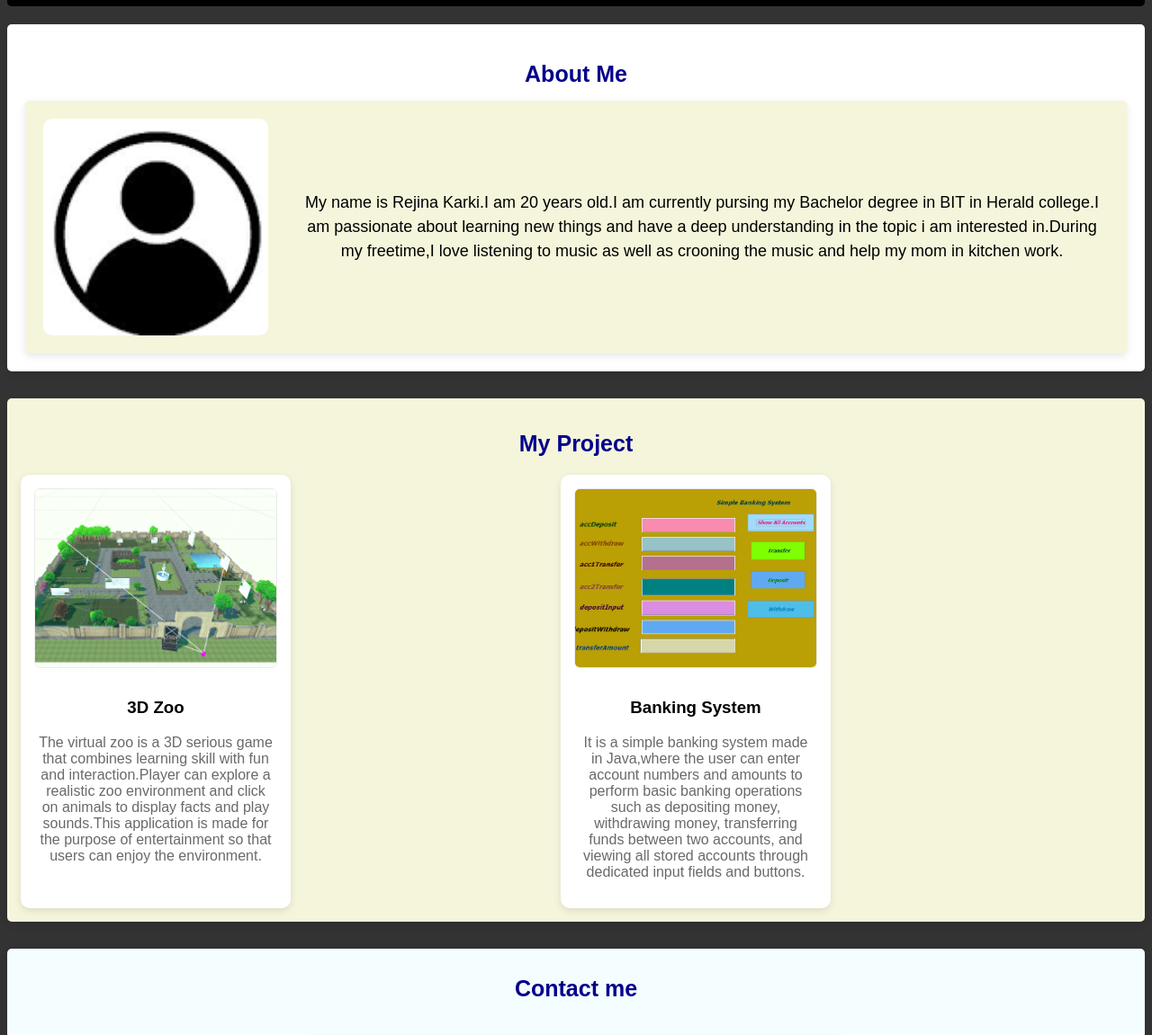
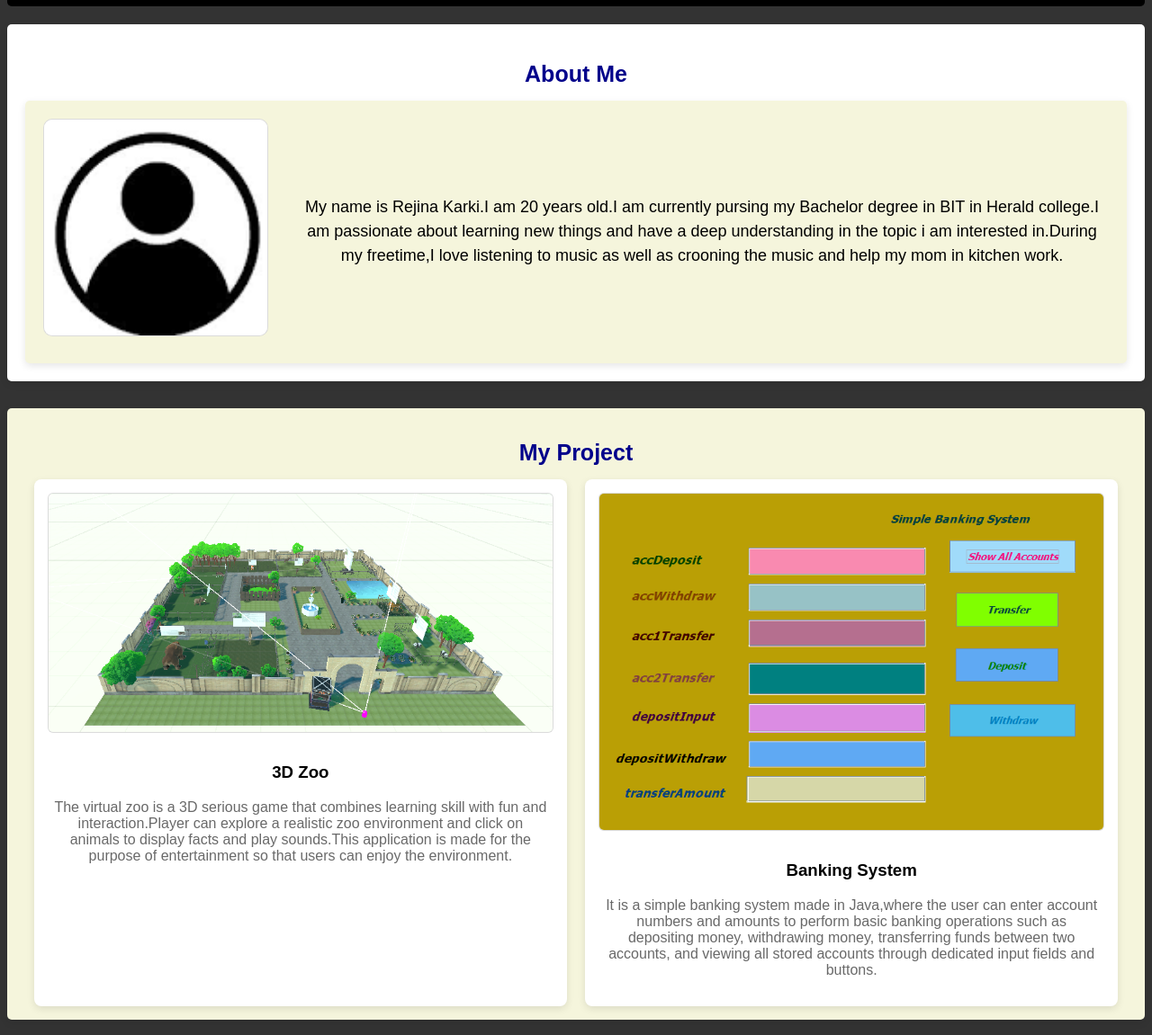
Before and after one commit to rejina0914/portfolio_RejinaKarki, a plain HTML site: page index.html in a window 1280 px wide. Shown: the part 101-1252 px from the top of the page at 90% size. Drawn offline with Linux system fonts and the light colour scheme.

Commit message:
Fix CSS layout for Projects section

```diff
--- a/style.css
+++ b/style.css
@@ -52,11 +52,12 @@ section h1{
 	gap: 30px;
 }
 
-.container img{
-	width: 250px;
-	height: auto;
-	border-radius: 10px;
-	object-fit: cover;
+.container img {
+    width: 250px;
+    height: auto;
+    object-fit: contain;
+    border-radius: 10px;
+    background: #eee;
 }
 .container p {
 	flex: 1;
@@ -73,18 +74,19 @@ section h1{
 	border-radius:  5px;
 	box-shadow:  0 3px 8px rgba(0, 0, 0, 0.1);
 }
-.projects-container{
-	display:flex;
-	gap:300px;
-	flex-wrap: wrap;
-	margin-top: 20px;
+.projects-container {
+    display: flex;
+    gap: 20px;
+    flex-wrap: wrap;
+    justify-content: center;
 }
+
 .Project {
-    width: 300px;
-    background: #fff;
+    width: 48%;
+    background: white;
     padding: 15px;
-    border-radius: 10px;
-    box-shadow: 0 3px 8px rgba(0, 0, 0, 0.1);
+    border-radius: 8px;
+    box-shadow: 0 3px 8px rgba(0,0,0,0.1);
     text-align: center;
 }
 .Project p {
@@ -92,12 +94,13 @@ section h1{
     color: dimgray;
     padding: 0 5px
 }
-.Project img{
+img{
 	width: 100%;
-    height: 200px;
-    object-fit: cover;
+    height: auto;
+    object-fit: contain;
     border-radius: 6px;
     margin-bottom: 10px;
+    background-color: #eee;
     border: 1px solid rgba(0,0,0,0.08);
 }
 #Contact{
```
